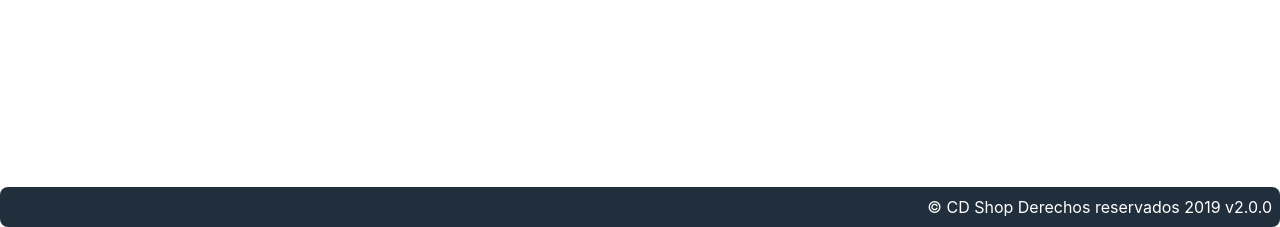
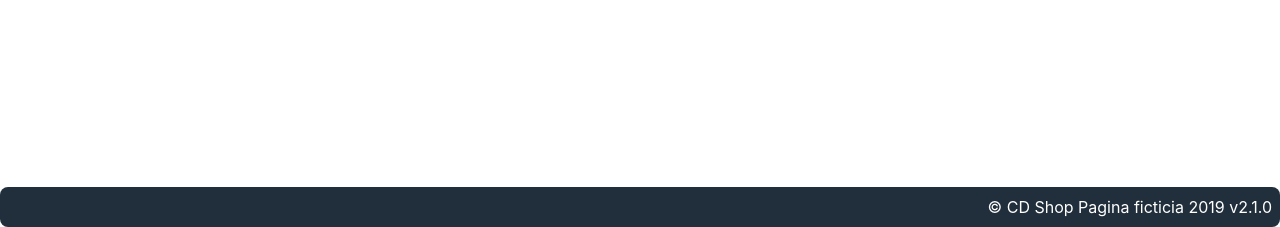
Before and after one commit to IngCampos/tienda, a CodeIgniter app: page /tienda/index.php/login/index in a window 1280 px wide. Shown: the part 574-801 px from the top of the page. Run offline with CodeIgniter, Linux system fonts and the light colour scheme.

Commit message:
release 2.1.0

```diff
--- a/application/views/template/foot.php
+++ b/application/views/template/foot.php
@@ -1,5 +1,5 @@
 		<footer>
-			&copy; CD Shop Derechos reservados <?php echo date("Y"); ?> v2.0.0
+			&copy; CD Shop Pagina ficticia <?php echo date("Y"); ?> v2.1.0
 		</footer>
 	</div>
 </body>
```
